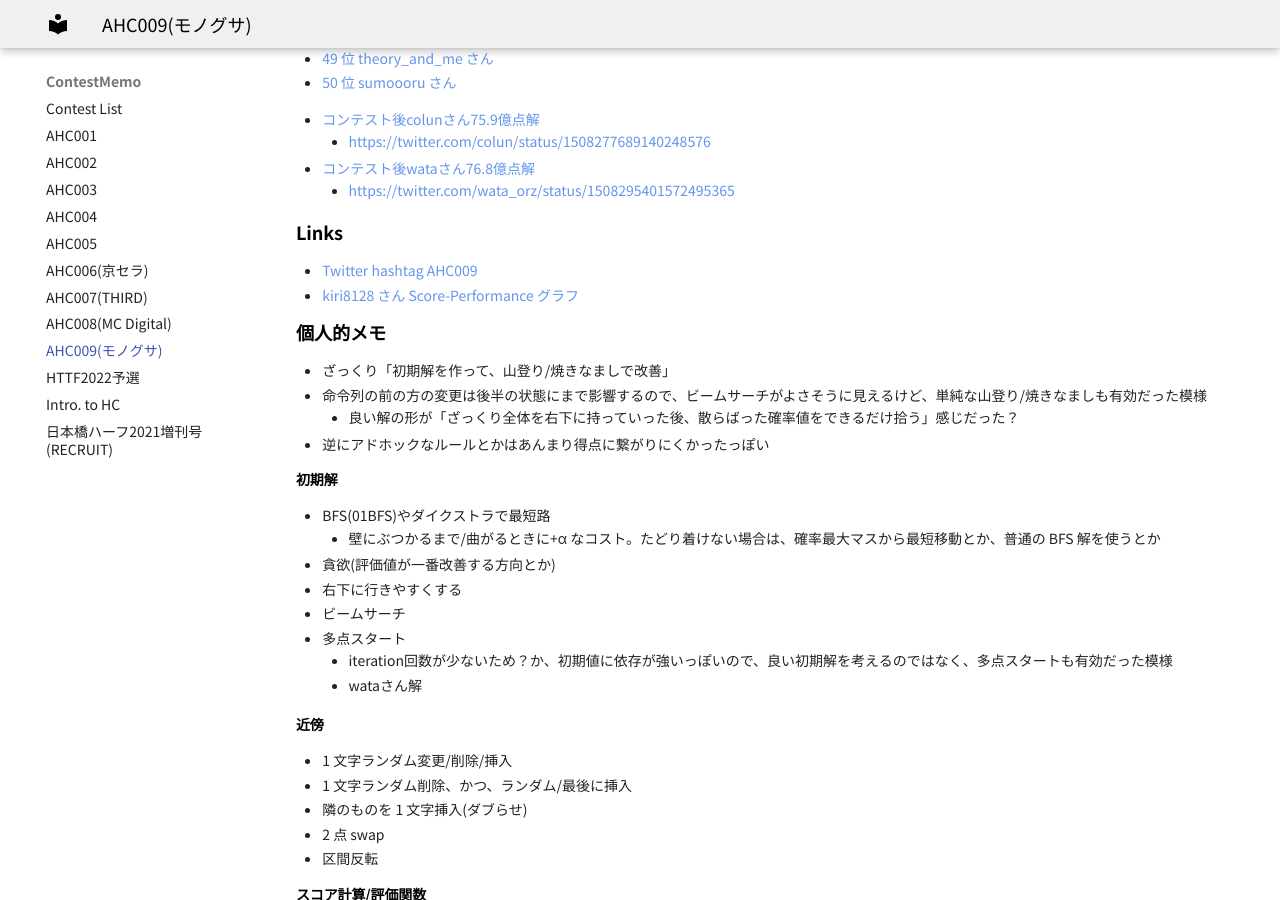
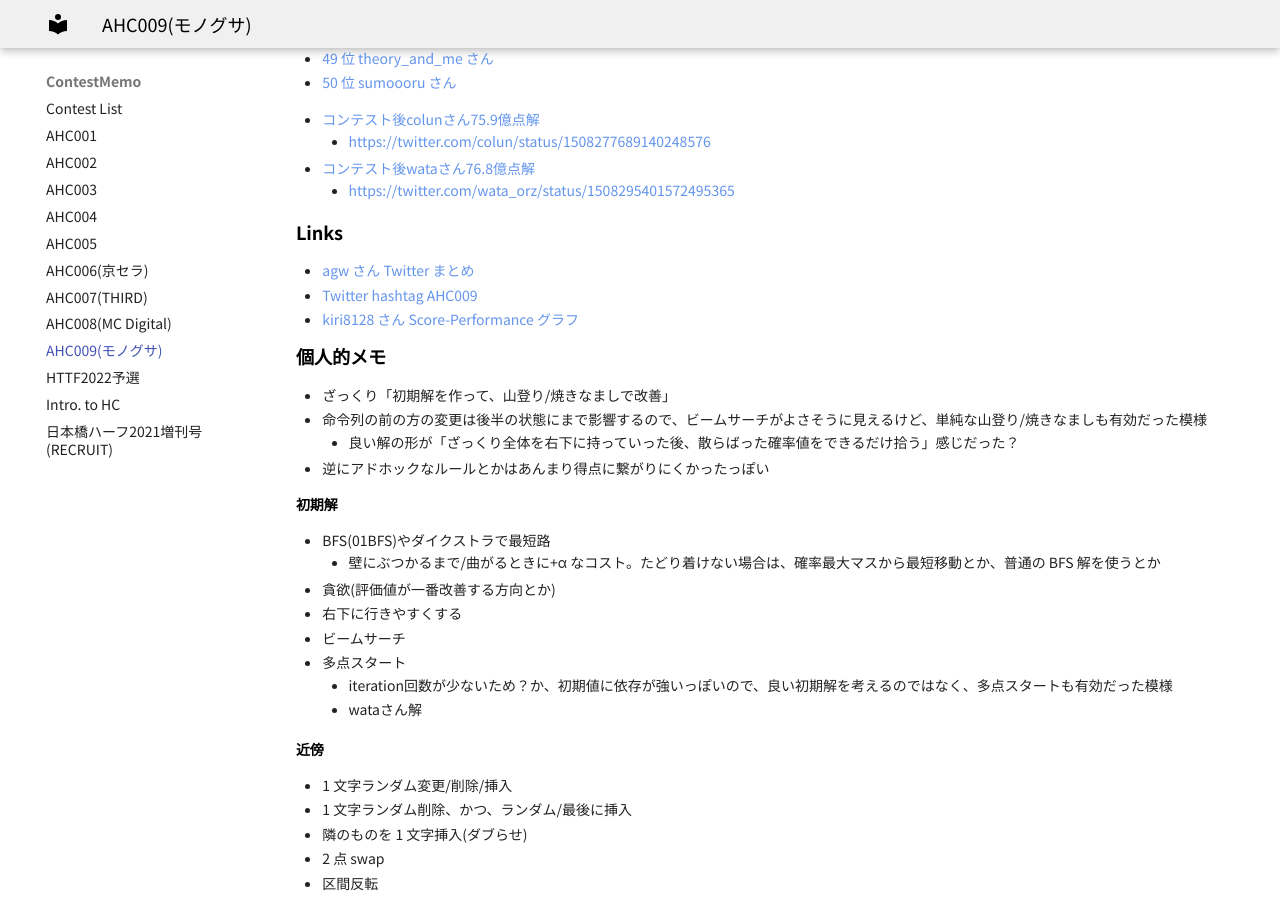
Before and after one commit to jetbead/AtCoderHeuristicContestMemo, an MkDocs documentation site: the page built from docs/ContestMemo/ahc009.md, in a window 1280 px wide and 900 px high, scrolled down 1928 px. Built offline with MkDocs 1.6.1 and Material for MkDocs 9.7.7, drawn with Linux system fonts in a browser that asks for light colours; some web fonts are replaced.

Commit message:
Update ahc009.md

```diff
--- a/docs/ContestMemo/ahc009.md
+++ b/docs/ContestMemo/ahc009.md
@@ -91,6 +91,7 @@ title: AHC009(モノグサ)
 
 ## Links
 
+- [agw さん Twitter まとめ](https://togetter.com/li/1864078)
 - [Twitter hashtag AHC009](https://twitter.com/hashtag/AHC009)
 - [kiri8128 さん Score-Performance グラフ](https://twitter.com/kiri8128/status/1507727139902455808)
 
```
